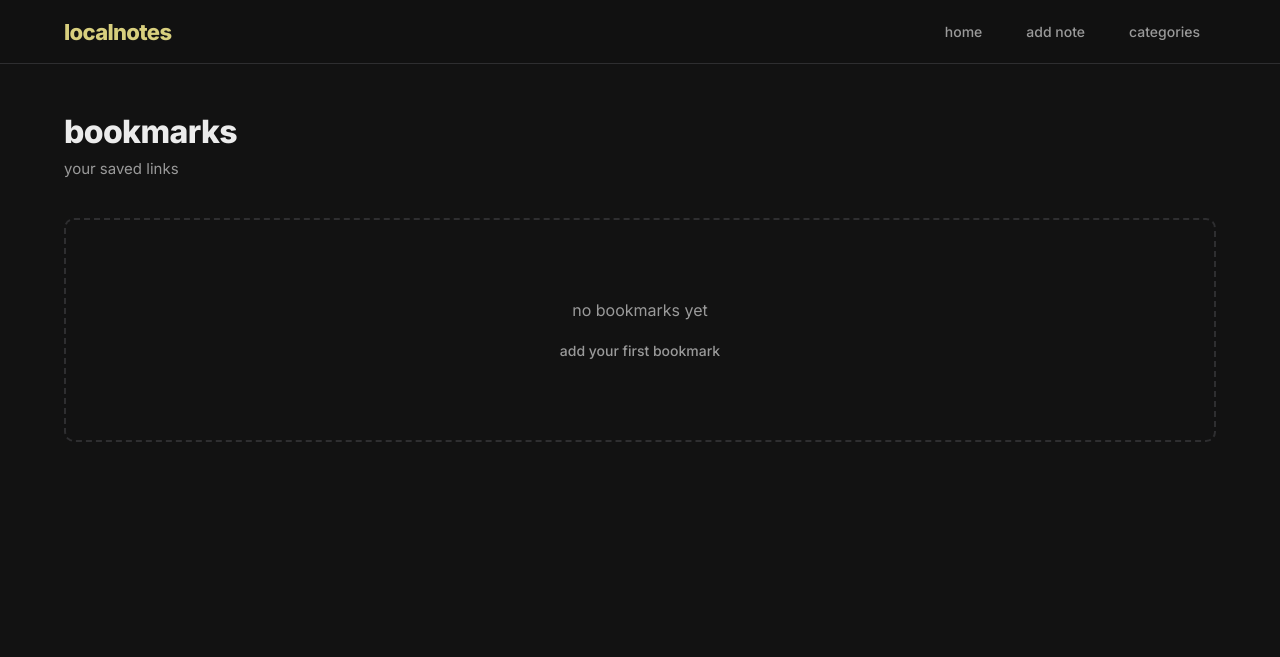
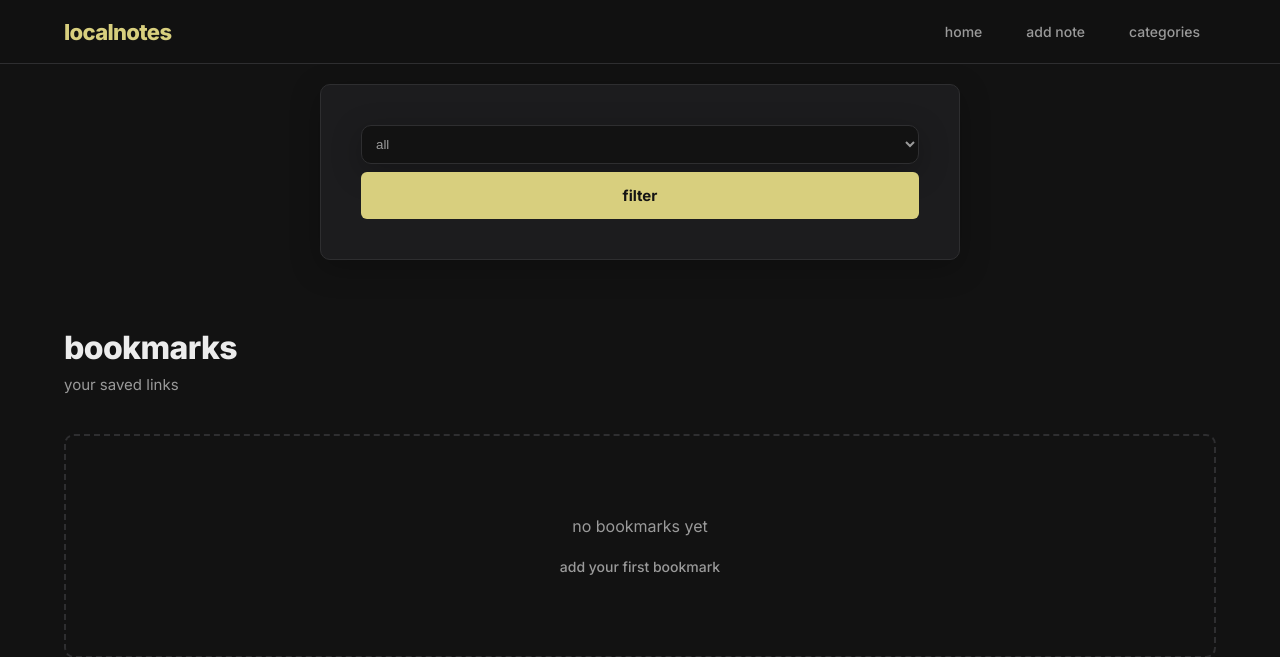
Before and after one commit to prodtijua/localnotes, a Django app: page / in a window 1280 px wide. Shown: the top 657 px of the page. Run offline with Django 5.2, Linux system fonts and the light colour scheme; data that the repository does not hold is empty.

Commit message:
added bookmark sorting by categories

```diff
--- a/core/models.py
+++ b/core/models.py
@@ -10,4 +10,4 @@ class Bookmark(models.Model):
     title = models.CharField(max_length = 40)
     url = models.TextField()
     description = models.TextField()
-    category = models.ForeignKey(Category, models.CASCADE, null = True)
+    category = models.ForeignKey(Category, models.CASCADE, blank = True)
--- a/core/static/css/style.css
+++ b/core/static/css/style.css
@@ -200,11 +200,28 @@ body {
         max-width: 640px;
         margin: auto;
         margin-bottom: 20px;
+        margin-top: 20px;
         background: var(--surface);
         border: 1px solid var(--border);
         border-radius: var(--radius);
         padding: 40px;
         box-shadow: var(--shadow);
+}
+
+.filter {
+        width: 100%;
+        margin: auto;
+        background: var(--bg);
+        color: var(--text-muted);
+        border: 1px solid var(--border);
+        border-radius: var(--radius);
+        padding: 10px;
+        box-shadow: var(--shadow);
+}
+
+.filter:hover {
+        transform: translateY(-3px);
+        border-color: var(--accent);
 }
 
 .form-field {
--- a/core/templates/index.html
+++ b/core/templates/index.html
@@ -4,6 +4,18 @@
         localnotes
 {% endblock %}
 {% block content %}
+        <div class="add-form-card">
+                <form method="post">
+                        {% csrf_token %}
+                        <select name="category" class="filter" default="0">
+                                <option value="" {% if not selected_category %} selected {% endif %}>all</option>
+                                {% for category in categories %}
+                                <option value="{{category.id}}" {% if selected_category == category.id %} selected {% endif %}>{{category.name}}</option>
+                                {% endfor %}
+                        </select>
+                        <button type="submit" class="submit-btn">filter</button>
+                </form>
+        </div>
         <main class="page">
                 <h1 class="page-title">bookmarks</h1>
                 <p class="page-subtitle">your saved links</p>
--- a/core/views.py
+++ b/core/views.py
@@ -4,8 +4,15 @@ from .models import *
 # Create your views here.
 def index(request):
     bookmarks = Bookmark.objects.all()
+    category_id = request.POST.get("category")
+    if category_id and category_id.isdigit():
+        category_id = int(category_id)
+        category = Category.objects.get(id = category_id)
+        bookmarks = Bookmark.objects.filter(category = category)
     return render(request, 'index.html', {
             "bookmarks": bookmarks,
+            "categories": Category.objects.all(),
+            "selected_category": category_id,
         })
 
 def add(request):
```
Also changed, not shown: README.md.
